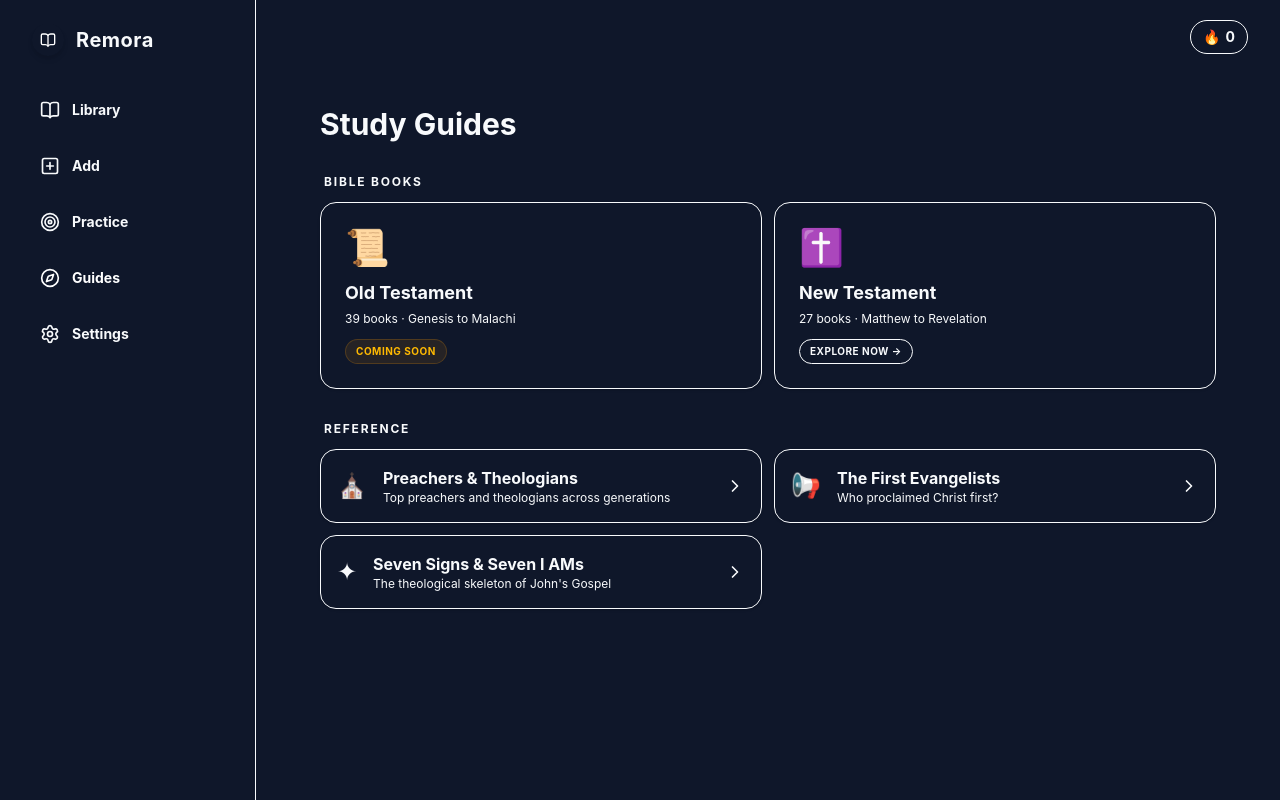
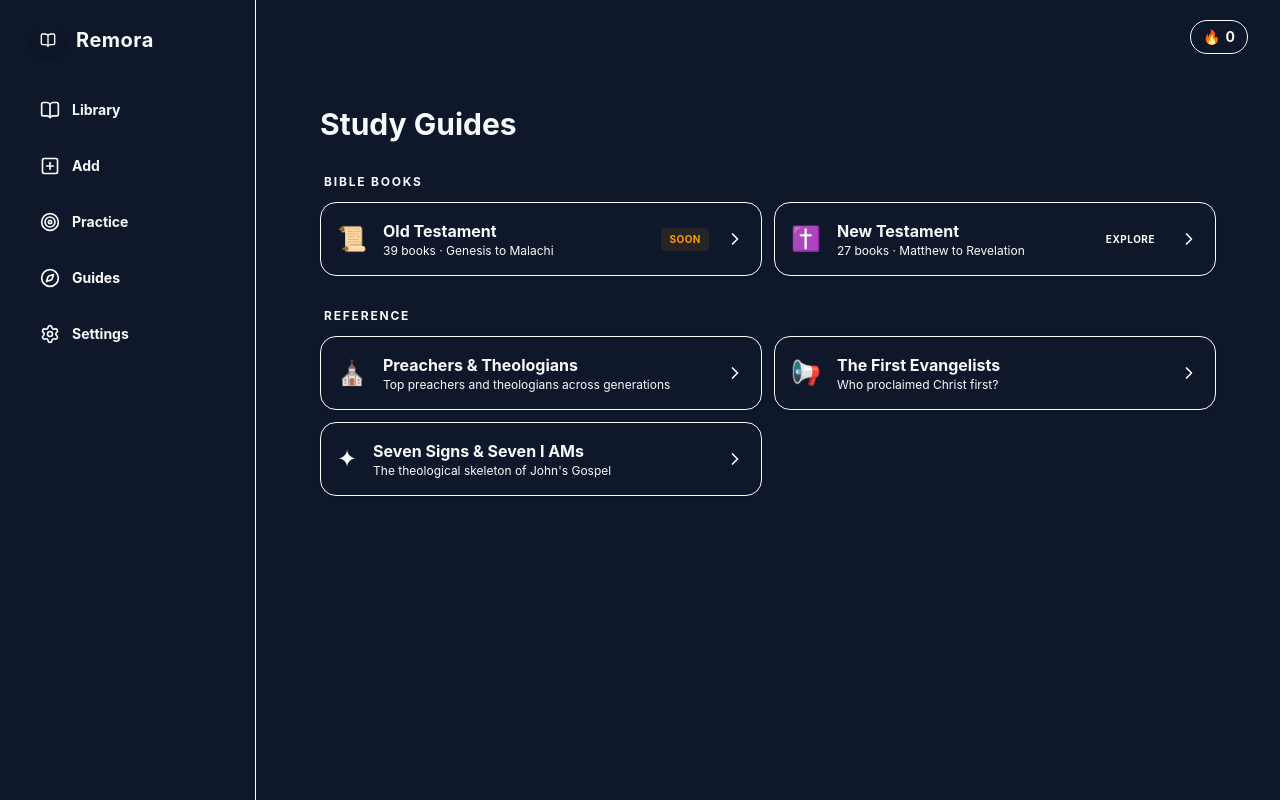
Before and after one commit to Kanakaiah/kanakaiah.github.io, a React (Vite) app: page /guides in a window 1280 px wide. Built offline with nearby package versions, Linux system fonts and the light colour scheme.

Commit message:
Convert large OT/NT cards to slim horizontal reference card style

```diff
--- a/src/screens/Guides.tsx
+++ b/src/screens/Guides.tsx
@@ -274,31 +274,37 @@ export const Guides: React.FC = () => {
         {/* ── Bible Books — OT / NT inline ── */}
         <div className="flex flex-col gap-3">
           <h2 className="text-xs uppercase tracking-[0.15em] font-bold text-muted ml-1">Bible Books</h2>
-          <div className="grid grid-cols-1 sm:grid-cols-2 gap-3">
+          <div className="grid grid-cols-1 md:grid-cols-2 gap-3">
             {/* OT Card */}
             <button
               onClick={() => setActiveGuideId(BIBLE_BROWSER_OT)}
-              className="group relative overflow-hidden rounded-2xl p-6 border border-glass-border bg-glass-bg hover:bg-glass-bg-hover transition-all duration-200 hover:scale-[1.02] text-left shadow-sm"
+              className="flex items-center gap-4 p-4 rounded-2xl bg-glass-bg border border-glass-border hover:bg-glass-bg-hover hover:border-accent/40 transition-all text-left group shadow-sm"
             >
-              <div className="text-4xl mb-3">📜</div>
-              <h3 className="text-lg font-bold font-heading text-primary">Old Testament</h3>
-              <p className="text-secondary text-xs mt-1">39 books · Genesis to Malachi</p>
-              <div className="mt-3 inline-flex items-center gap-1.5 px-2.5 py-1 rounded-full bg-amber-500/10 border border-amber-500/20 text-amber-400 text-[10px] font-bold uppercase tracking-wider">
-                Coming Soon
+              <div className="text-2xl">📜</div>
+              <div className="flex-1 flex flex-col min-w-0">
+                <span className="font-bold text-primary truncate">Old Testament</span>
+                <span className="text-xs text-secondary">39 books · Genesis to Malachi</span>
               </div>
+              <span className="hidden sm:inline-block px-2 py-1 rounded text-[10px] font-bold bg-amber-500/10 text-amber-500 uppercase tracking-wider">
+                Soon
+              </span>
+              <ChevronRight className="w-5 h-5 text-muted group-hover:text-accent transition-colors" />
             </button>
 
             {/* NT Card */}
             <button
               onClick={() => setActiveGuideId(BIBLE_BROWSER_NT)}
-              className="group relative overflow-hidden rounded-2xl p-6 border border-accent/30 bg-accent/5 hover:bg-accent/10 transition-all duration-200 hover:scale-[1.02] text-left shadow-sm"
+              className="flex items-center gap-4 p-4 rounded-2xl bg-accent/5 border border-accent/30 hover:bg-accent/10 hover:border-accent/60 transition-all text-left group shadow-sm"
             >
-              <div className="text-4xl mb-3">✝️</div>
-              <h3 className="text-lg font-bold font-heading text-primary">New Testament</h3>
-              <p className="text-secondary text-xs mt-1">27 books · Matthew to Revelation</p>
-              <div className="mt-3 inline-flex items-center gap-1.5 px-2.5 py-1 rounded-full bg-accent/10 border border-accent/30 text-accent text-[10px] font-bold uppercase tracking-wider">
-                Explore Now →
+              <div className="text-2xl">✝️</div>
+              <div className="flex-1 flex flex-col min-w-0">
+                <span className="font-bold text-primary truncate">New Testament</span>
+                <span className="text-xs text-secondary">27 books · Matthew to Revelation</span>
               </div>
+              <span className="hidden sm:inline-block px-2 py-1 rounded text-[10px] font-bold bg-accent/10 text-accent uppercase tracking-wider">
+                Explore
+              </span>
+              <ChevronRight className="w-5 h-5 text-muted group-hover:text-accent transition-colors" />
             </button>
           </div>
         </div>
```
